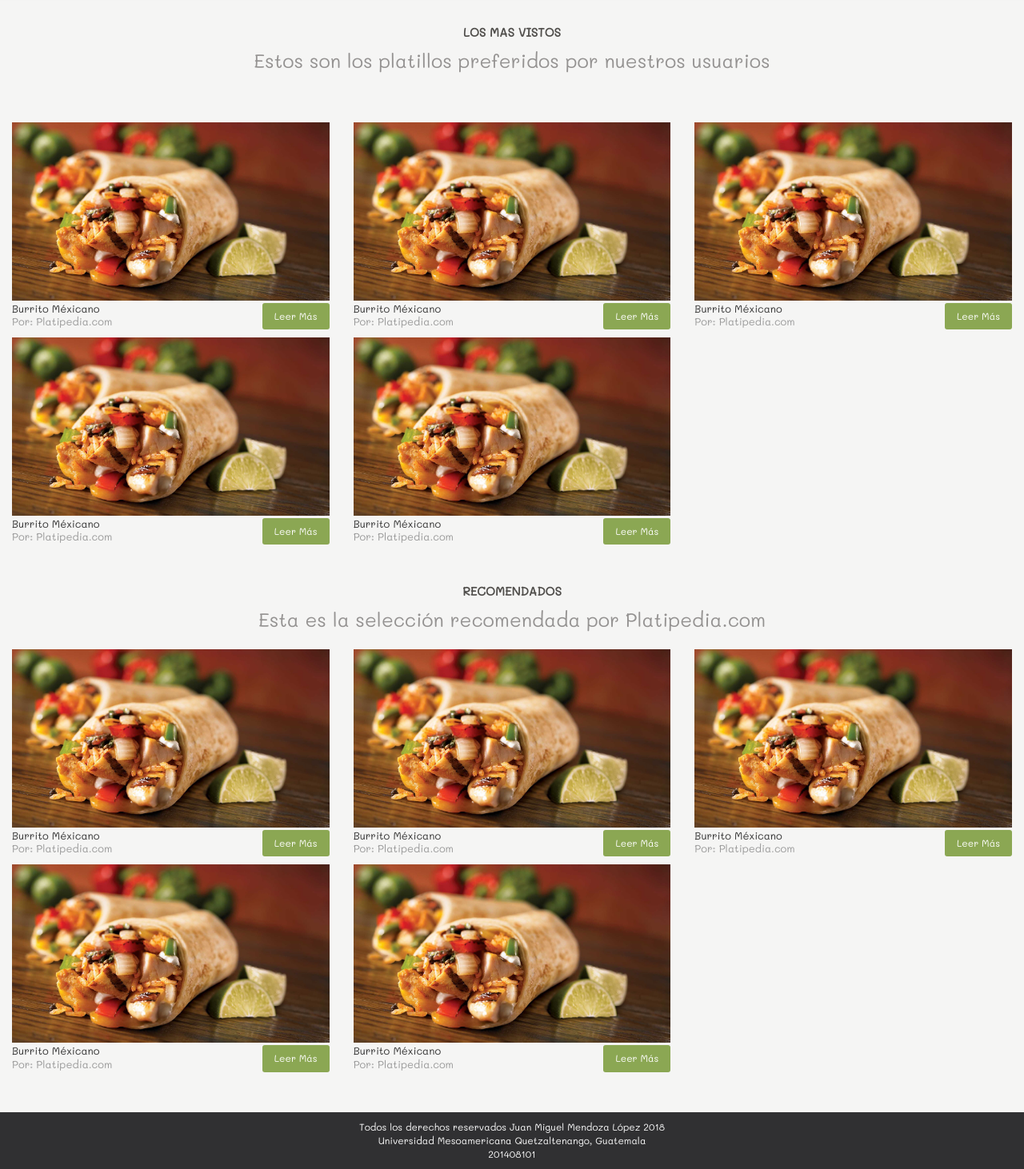
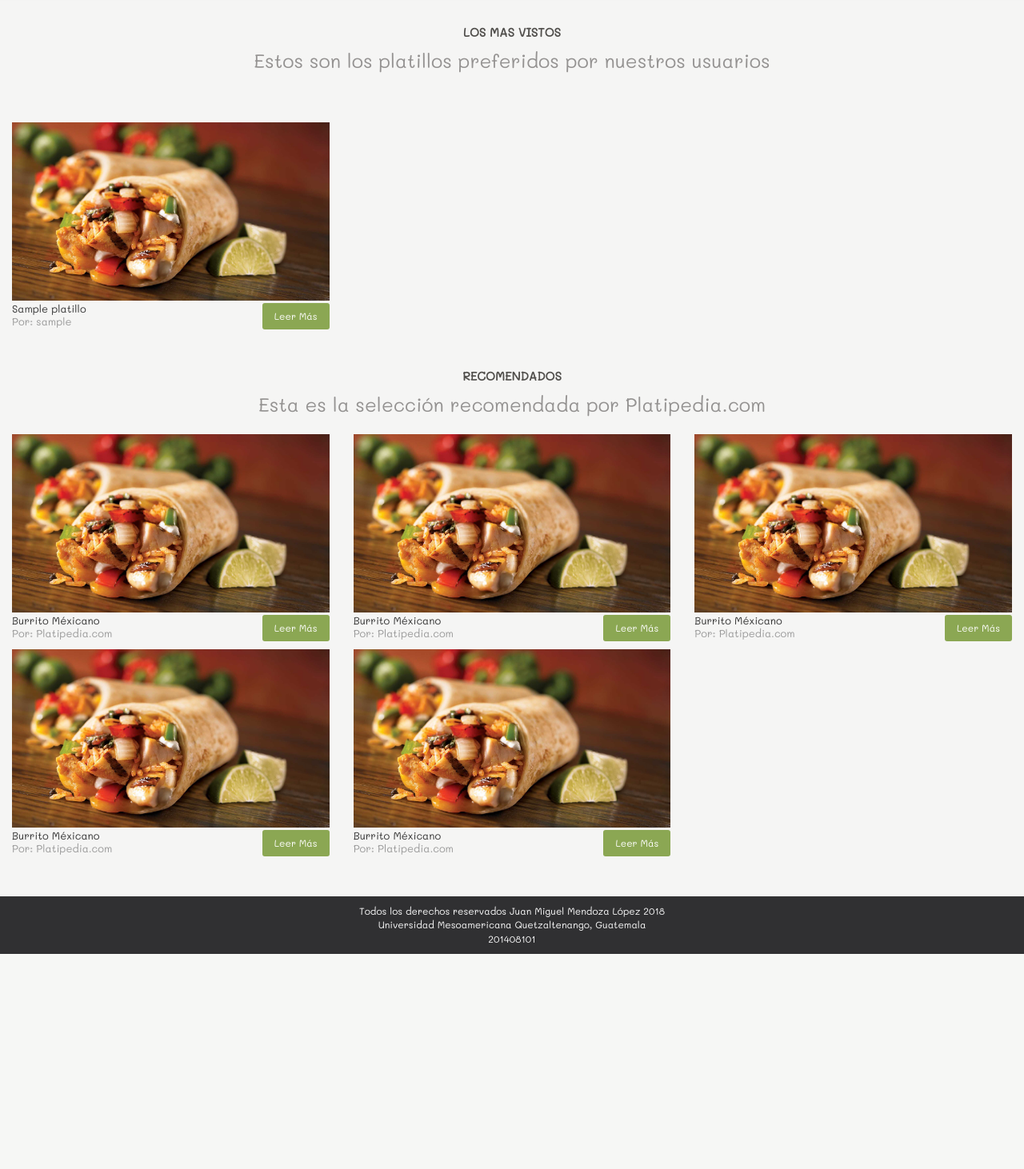
Before and after one commit to laysquad/parcial3, a Django app: page / in a window 1280 px wide. Shown: the part 558-2020 px from the top of the page at 80% size. After the commit the page ends 1751 px from the top, so only its background shows below. Run offline with Django 3.2, Linux system fonts and the light colour scheme; tables that the repository leaves empty hold one stand-in row (values such as "Sample post"); some libraries are stand-ins or nearby versions.

Commit message:
Cuarto commit

```diff
--- a/platipedia/models.py
+++ b/platipedia/models.py
@@ -17,6 +17,7 @@ class Usuario(models.Model):
 class Ingrediente(models.Model):
     nombre = models.CharField(max_length=50)
     contenido = models.TextField()
+    autor = models.ForeignKey('auth.User', on_delete=models.CASCADE)
     creado = models.DateTimeField(
             default=timezone.now)
     publicado = models.DateTimeField(
@@ -32,6 +33,7 @@ class Ingrediente(models.Model):
 class Platillo(models.Model):
     nombre = models.CharField(max_length=50)
     contenido = models.TextField()
+    autor = models.ForeignKey('auth.User', on_delete=models.CASCADE)
     creado = models.DateTimeField(
             default=timezone.now)
     publicado = models.DateTimeField(
--- a/platipedia/templates/platipedia/base.html
+++ b/platipedia/templates/platipedia/base.html
@@ -146,36 +146,14 @@
         </div>
         <div class="container-fluid Seccion">
             <div class="row">
+                {% for a in ListaPlatillos %}
                 <div class="col-md-4 PrincipalThumb">
-                    <img src="static/arte/platillos/1.jpg">
+                    <img src="static/arte/platillos/{{ a.id }}.jpg" onerror="this.src='static/arte/noimagen.jpg'">
                     <div class="Boton"><a>Leer Más</a></div>
-                    <h4 class="h4">Burrito Méxicano</h4>
-                    <div class="Por">Por: Platipedia.com</div>
+                    <h4 class="h4">{{ a.nombre }}</h4>
+                    <div class="Por">Por: {{ a.autor }} </div>
                 </div>
-                <div class="col-md-4 PrincipalThumb">
-                    <img src="static/arte/platillos/1.jpg">
-                    <div class="Boton"><a>Leer Más</a></div>
-                    <h4 class="h4">Burrito Méxicano</h4>
-                    <div class="Por">Por: Platipedia.com</div>
-                </div>
-                <div class="col-md-4 PrincipalThumb">
-                    <img src="static/arte/platillos/1.jpg">
-                    <div class="Boton"><a>Leer Más</a></div>
-                    <h4 class="h4">Burrito Méxicano</h4>
-                    <div class="Por">Por: Platipedia.com</div>
-                </div>
-                <div class="col-md-4 PrincipalThumb">
-                    <img src="static/arte/platillos/1.jpg">
-                    <div class="Boton"><a>Leer Más</a></div>
-                    <h4 class="h4">Burrito Méxicano</h4>
-                    <div class="Por">Por: Platipedia.com</div>
-                </div>
-                <div class="col-md-4 PrincipalThumb">
-                    <img src="static/arte/platillos/1.jpg">
-                    <div class="Boton"><a>Leer Más</a></div>
-                    <h4 class="h4">Burrito Méxicano</h4>
-                    <div class="Por">Por: Platipedia.com</div>
-                </div>
+                {% endfor %}
             </div>
         </div>
 
--- a/platipedia/views.py
+++ b/platipedia/views.py
@@ -1,5 +1,7 @@
 from django.shortcuts import render
+from platipedia.models import Platillo
 
 # Create your views here.
 def Principal(request):
-    return render(request, 'platipedia/base.html', {})
+    ListaPlatillos = Platillo.objects.all()
+    return render(request, 'platipedia/base.html', {'ListaPlatillos':ListaPlatillos})
```
Also changed, not shown: platipedia/migrations/0001_initial.py, platipedia/static/arte/noimagen.jpg (added), platipedia/static/arte/platillos/2.jpg (added).
